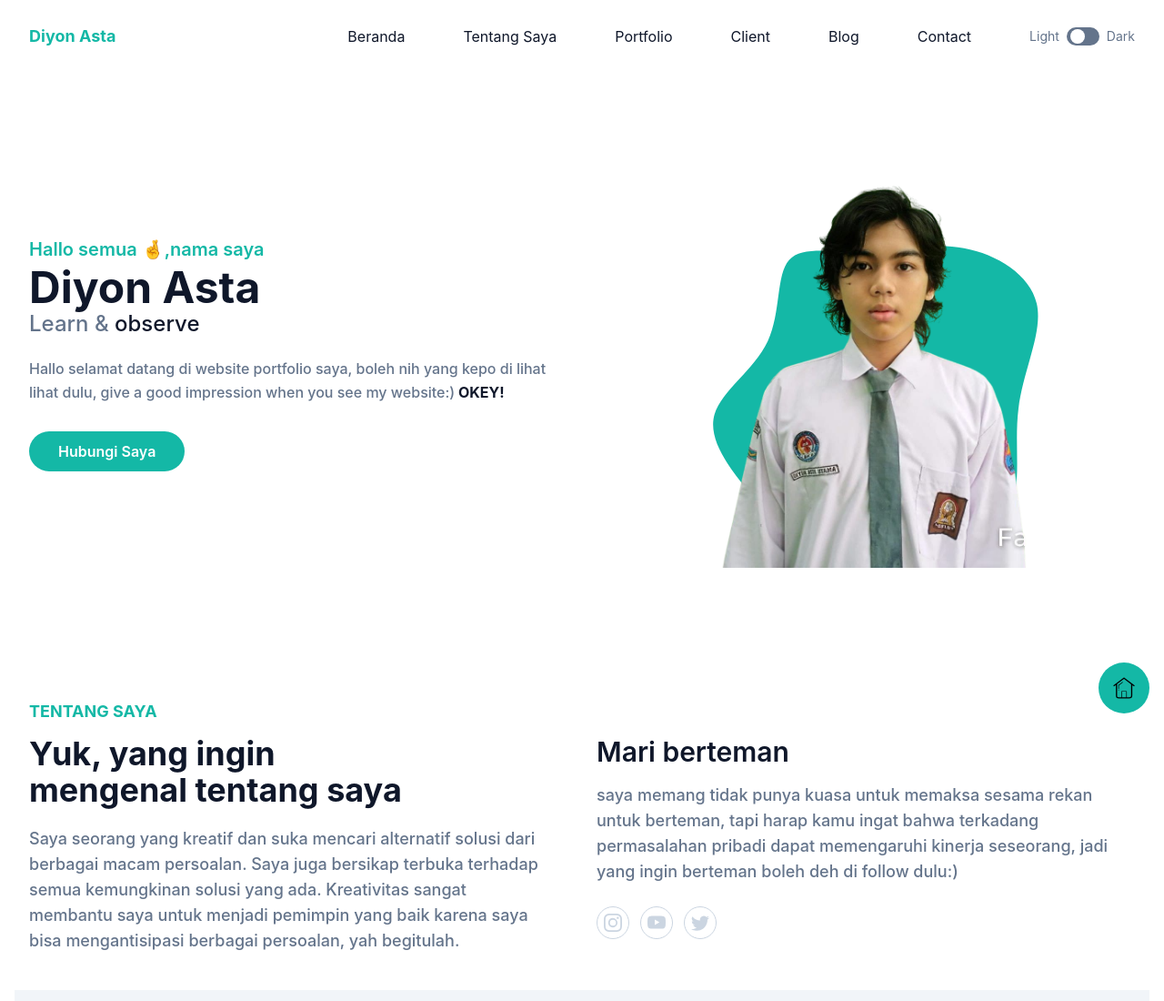
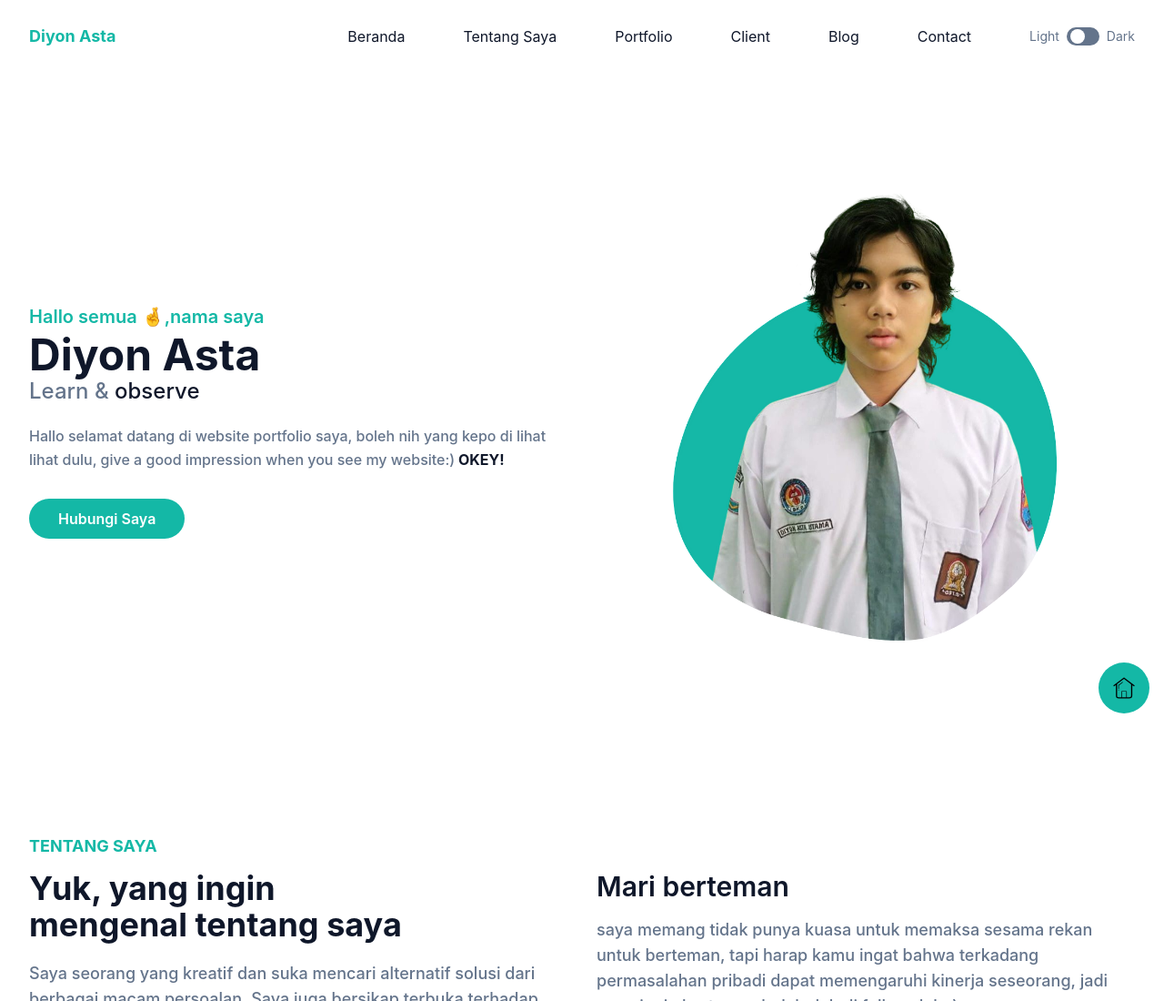
Before and after one commit to Diyonasta29/portfolio-diyonasta.github.io, a website: page index.html in a window 1280 px wide. Shown: the top 1100 px of the page at 91% size. Drawn offline with Linux system fonts and the light colour scheme.

Commit message:
first commit

```diff
--- a/index.html
+++ b/index.html
@@ -86,15 +86,7 @@
 </div>
 <div class="w-full self-end px-4 lg:w-1/2">
 <div class="relative mt-10 lg:mt-9 lg:right-0">
-<img src="css/img/gg-removebg.png" alt="diyon asta" class="relative z-10 max-w-full mx-auto"/>
-<span class="absolute  -bottom-0  left-1/2 -translate-x-1/2 md:scale-125">
-  <svg widht="400" height="400" viewBox="0 0 200 200" xmlns="http://www.w3.org/2000/svg">
-    <path fill="#14B8A6" d="M43.2,-60.5C57.7,-57.9,72.3,-48.8,75.2,-36.2C78.1,-23.6,69.4,-7.4,67.2,9.9C65,27.1,69.4,45.6,62.4,54.7C55.4,63.8,37,63.5,20.9,65.8C4.8,68.1,-9,72.9,-21,70.1C-32.9,67.2,-43.1,56.6,-52.2,45.5C-61.4,34.5,-69.5,22.8,-66.5,12.5C-63.4,2.1,-49.1,-6.9,-43.1,-19.6C-37.2,-32.3,-39.5,-48.8,-33.7,-55.3C-27.9,-61.8,-14,-58.5,0.2,-58.8C14.4,-59.1,28.7,-63.1,43.2,-60.5Z" transform="translate(100 100)" />
-  </svg>
-    <!-- <svg widht="400" height="400" viewBox="0 0 200 200" xmlns="http://www.w3.org/2000/svg">
-        <path fill="#14b8a6" d="M50.3,-30.7C61.6,-9.5,64.6,14.7,54.8,33.7C45.1,52.8,22.5,66.5,0.5,66.2C-21.5,65.9,-43.1,51.6,-52.5,32.8C-61.9,14,-59.2,-9.3,-48.4,-30.2C-37.7,-51.1,-18.8,-69.6,0.3,-69.8C19.5,-70,39,-51.9,50.3,-30.7Z" transform="translate(100 100)" />
-      </svg> -->
-</span>
+<img src="css/img/Desain tanpa judul as Smart Object-1.png" alt="diyon asta" class="relative z-10 max-w-full mx-auto"/>
     </div>
     </div>
     </div>
```
Also changed, not shown: css/img/Desain tanpa judul as Smart Object-1.png (added).
